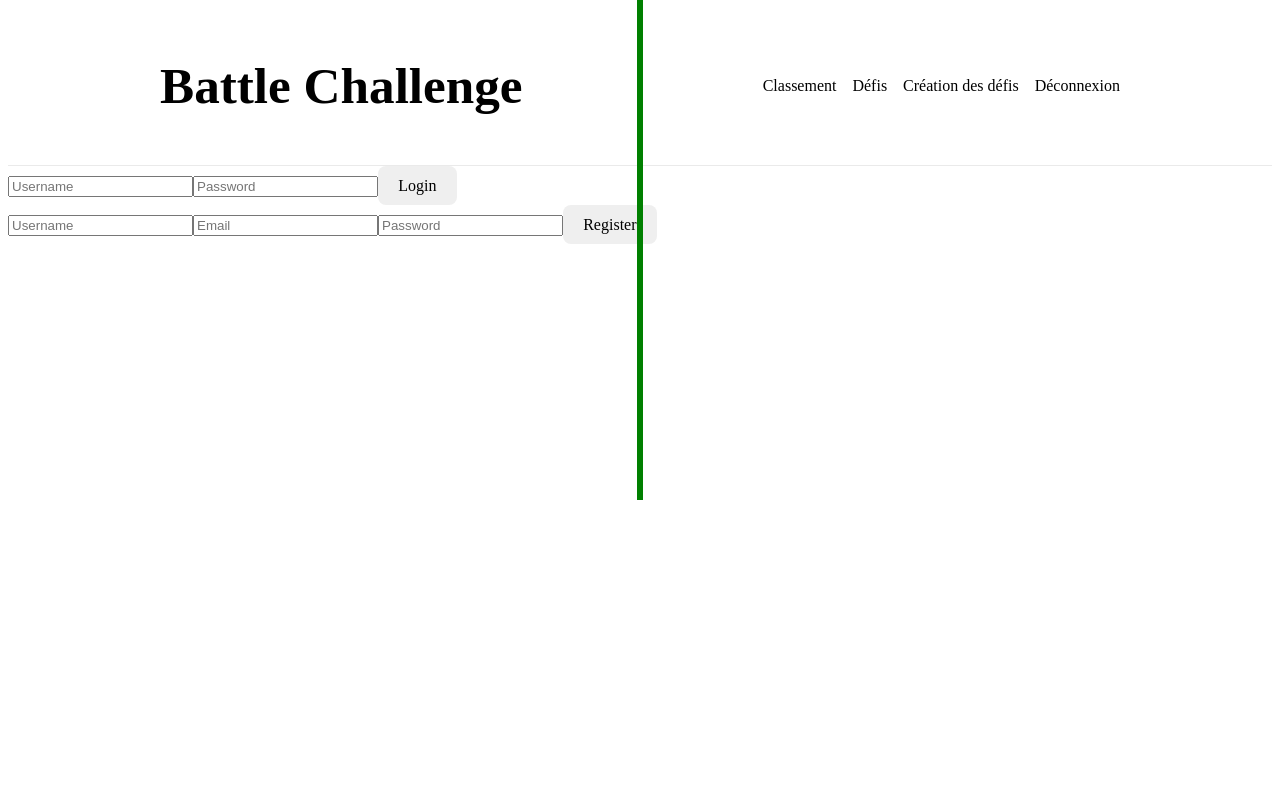
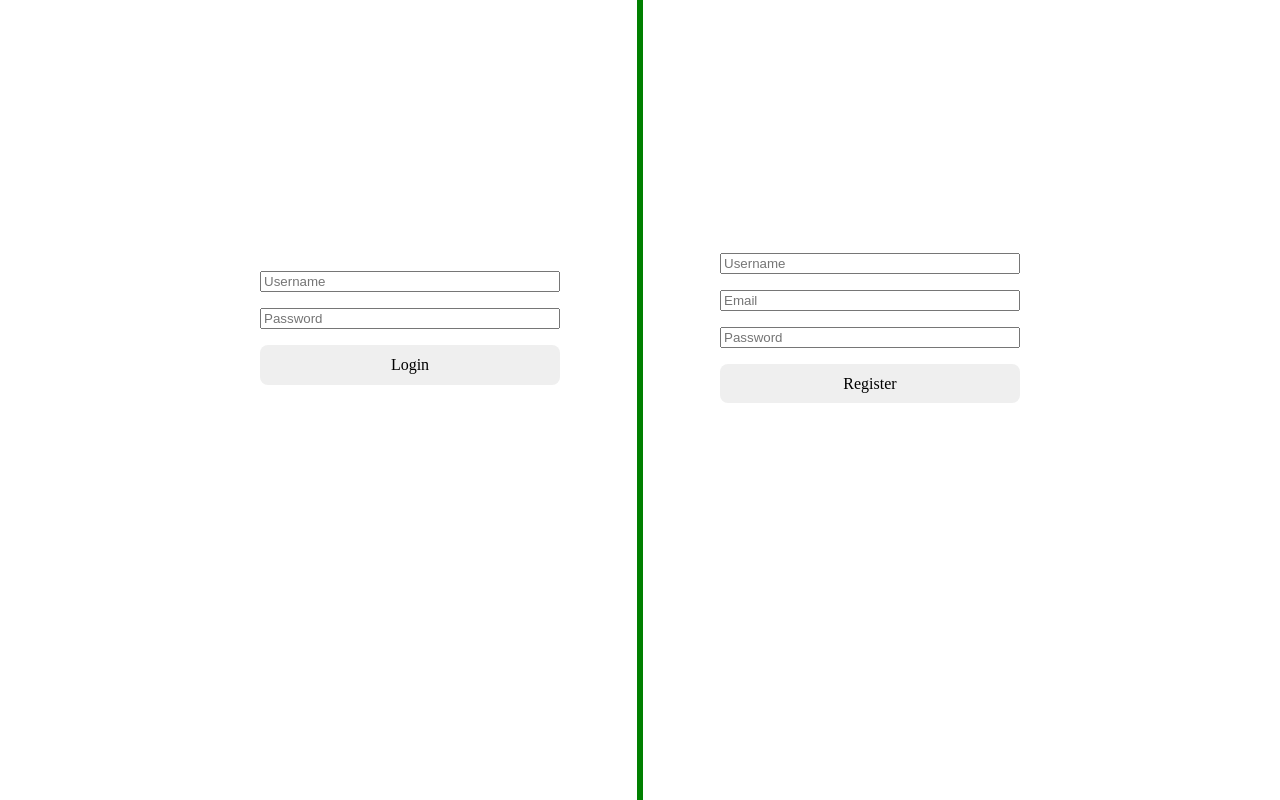
Before and after one commit to infinitebolas/battle-challenge, a React (Vite) app in the folder frontend/battle/: page / in a window 1280 px wide. Built offline with nearby package versions, Linux system fonts and the light colour scheme.

Commit message:
page login

```diff
--- a/frontend/battle/src/App.jsx
+++ b/frontend/battle/src/App.jsx
@@ -1,10 +1,9 @@
-import Header from './Header.jsx';
+// import Header from './Header.jsx'; <Header />
 import Auth from './Auth.jsx';
 
 function App() {
   return (
     <>
-      <Header/>
       <Auth/>
     </>
   )
--- a/frontend/battle/src/index.css
+++ b/frontend/battle/src/index.css
@@ -25,7 +25,7 @@ button:focus-visible {
 
 .vl {
   border-left: 6px solid green;
-  height: 500px;
+  height: 100%;
   position: absolute;
   left: 50%;
   margin-left: -3px;
@@ -52,3 +52,16 @@ a:hover {
   text-decoration: underline;
   color: aquamarine;
 }
+.auth-page{
+  display: flex;
+  justify-content: center;
+  align-items: center;
+  height: 80vh;
+  gap: 10em;
+}
+form {
+  display: flex;
+  flex-direction: column;
+  gap: 1em;
+  width: 300px;
+}
```
